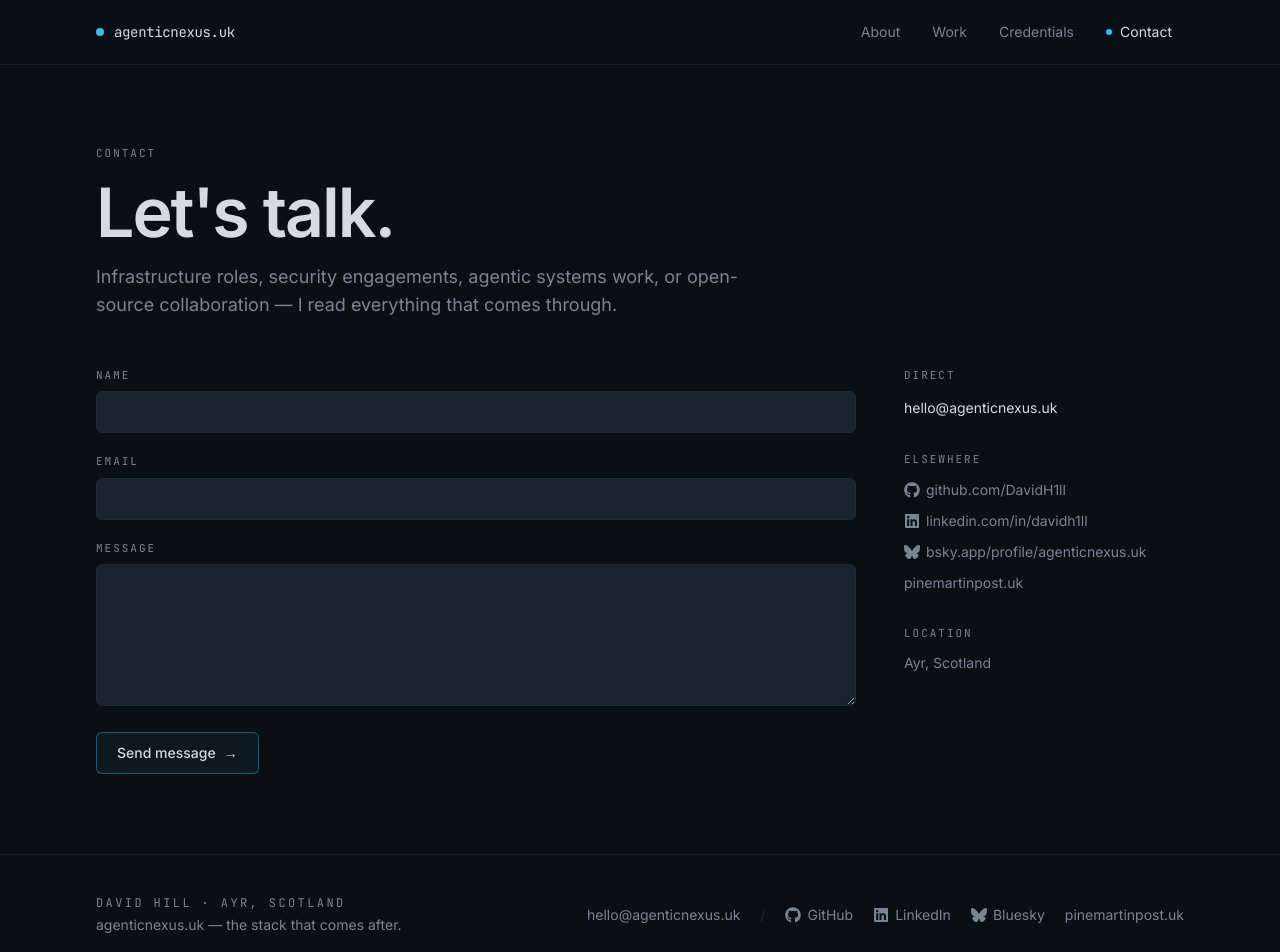
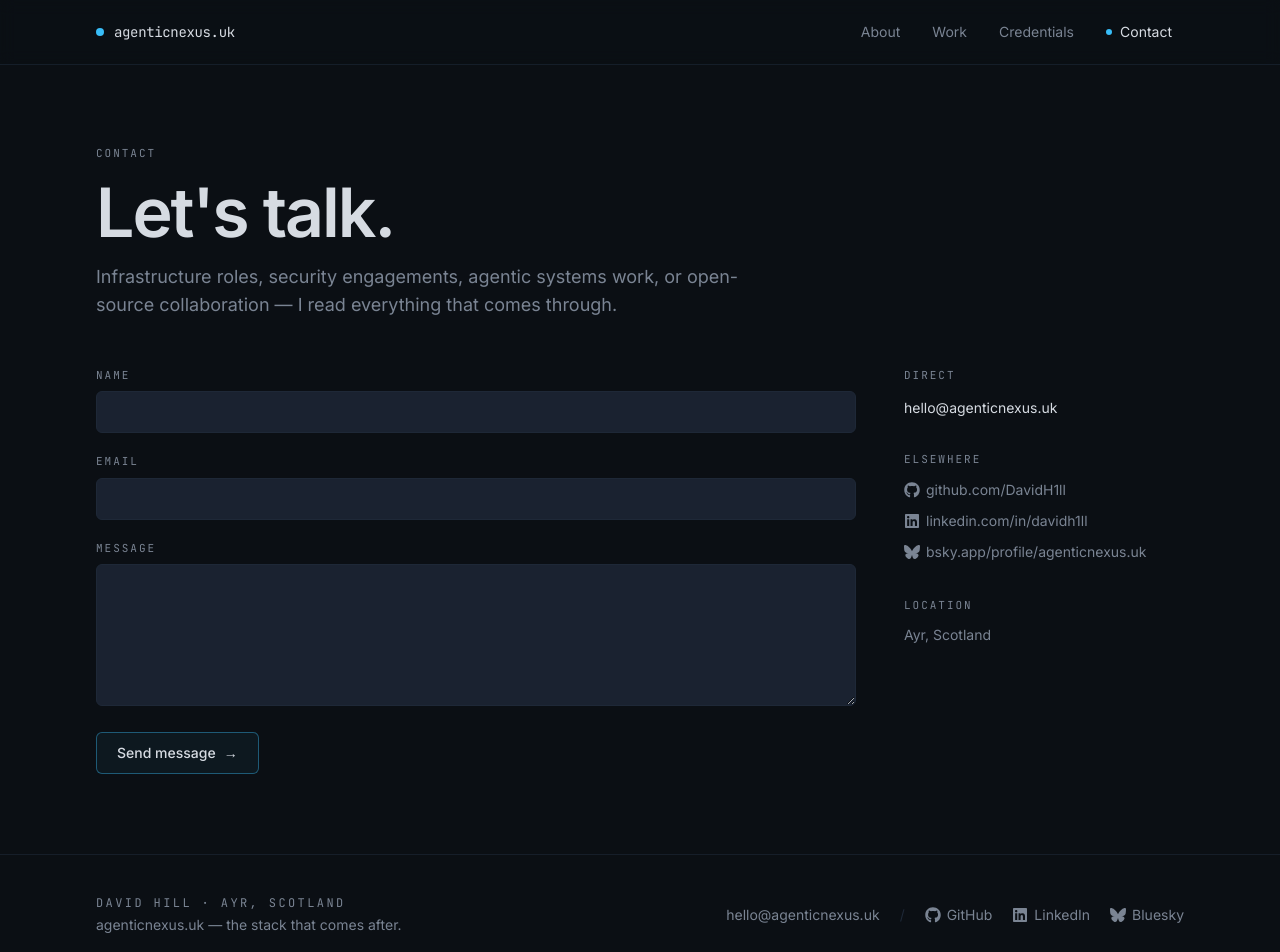
Before and after one commit to DavidH1ll/agenticnexus.uk, a Next.js app: page /contact in a window 1280 px wide. Shown: the top 952 px of the page. Built offline with nearby package versions, Linux system fonts and the light colour scheme; no server answers.

Commit message:
chore: remove pinemartinpost.uk link

```diff
--- a/src/app/contact/page.js
+++ b/src/app/contact/page.js
@@ -73,16 +73,6 @@ export default function Contact() {
                   <span>bsky.app/profile/agenticnexus.uk</span>
                 </a>
               </li>
-              <li>
-                <a
-                  href="https://pinemartinpost.uk/"
-                  target="_blank"
-                  rel="noreferrer"
-                  className="text-muted transition-colors hover:text-text"
-                >
-                  pinemartinpost.uk
-                </a>
-              </li>
             </ul>
           </div>
           <div>
--- a/src/components/Footer.js
+++ b/src/components/Footer.js
@@ -50,14 +50,6 @@ export default function Footer() {
             <FaBluesky aria-hidden className="h-4 w-4" />
             <span>Bluesky</span>
           </a>
-          <a
-            href="https://pinemartinpost.uk/"
-            target="_blank"
-            rel="noreferrer"
-            className="text-muted transition-colors hover:text-text"
-          >
-            pinemartinpost.uk
-          </a>
         </div>
       </div>
     </footer>
```
Also changed, not shown: src/lib/data.js.
